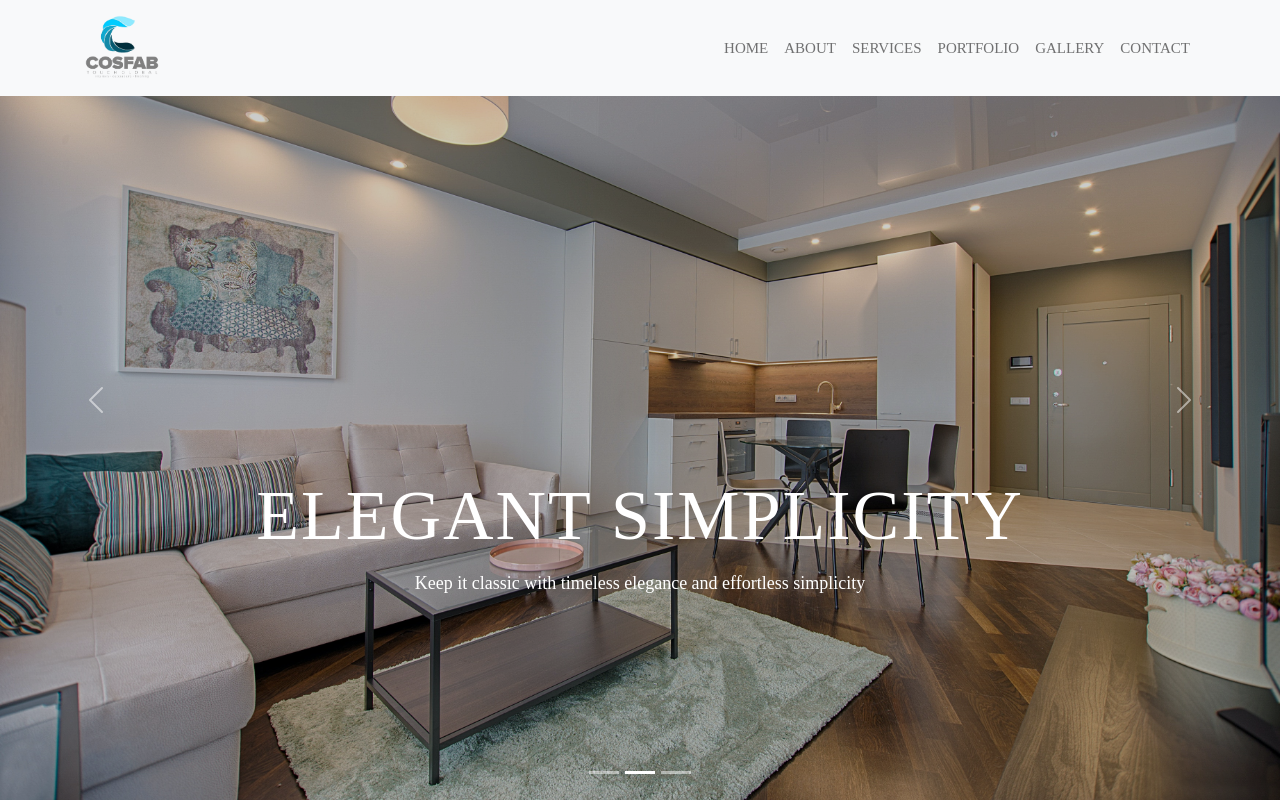
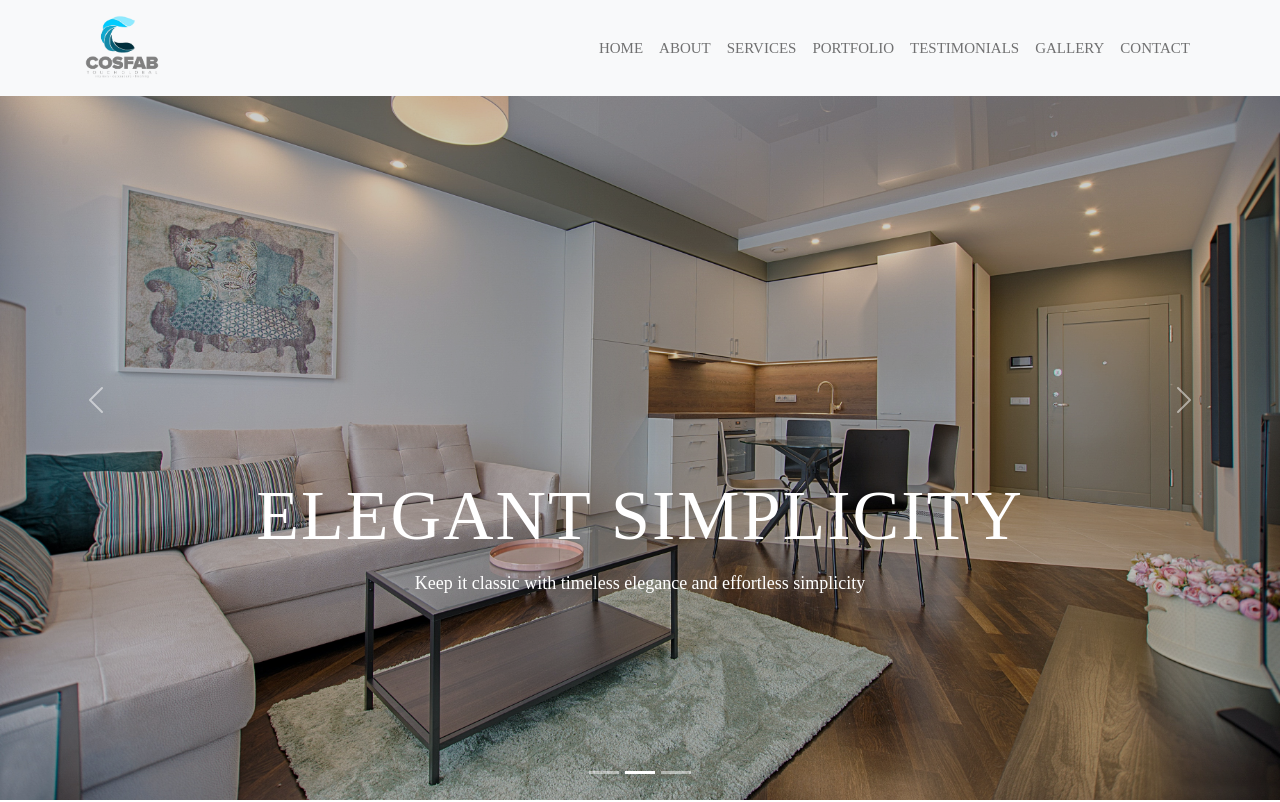
Before and after one commit to B-Akapo/cosfab, a plain HTML site: page index.html in a window 1280 px wide. Shown: the top 802 px of the page. Drawn offline with nearby package versions, Linux system fonts and the light colour scheme.

Commit message:
edited navbar

```diff
--- a/index.html
+++ b/index.html
@@ -9,6 +9,7 @@
     <link rel="stylesheet" href="https://cdn.jsdelivr.net/npm/bootstrap-icons@1.10.3/font/bootstrap-icons.css">
     <!-- bootstrap link -->
     <link href="https://cdn.jsdelivr.net/npm/bootstrap@5.1.3/dist/css/bootstrap.min.css" rel="stylesheet" integrity="sha384-1BmE4kWBq78iYhFldvKuhfTAU6auU8tT94WrHftjDbrCEXSU1oBoqyl2QvZ6jIW3" crossorigin="anonymous">
+    <!-- css -->
     <link rel="stylesheet" href="style.css">
      <!-- swiper -->
      <link
@@ -39,6 +40,9 @@
               </li>
               <li class="nav-item">
                 <a class="nav-link" href="#portfolio">Portfolio</a>
+              </li>
+              <li class="nav-item">
+                <a class="nav-link" href="#testimonials">Testimonials</a>
               </li>
               <li class="nav-item">
                 <a class="nav-link" href="gallery.html" target="_blank">Gallery</a>
--- a/style.css
+++ b/style.css
@@ -129,9 +129,6 @@ button a:hover {
     margin-bottom: -50px;
   }
 
-
-
-
 /* responsive css */
 
 @media only screen and (min-width: 768px) and (max-width: 991px) {
```
